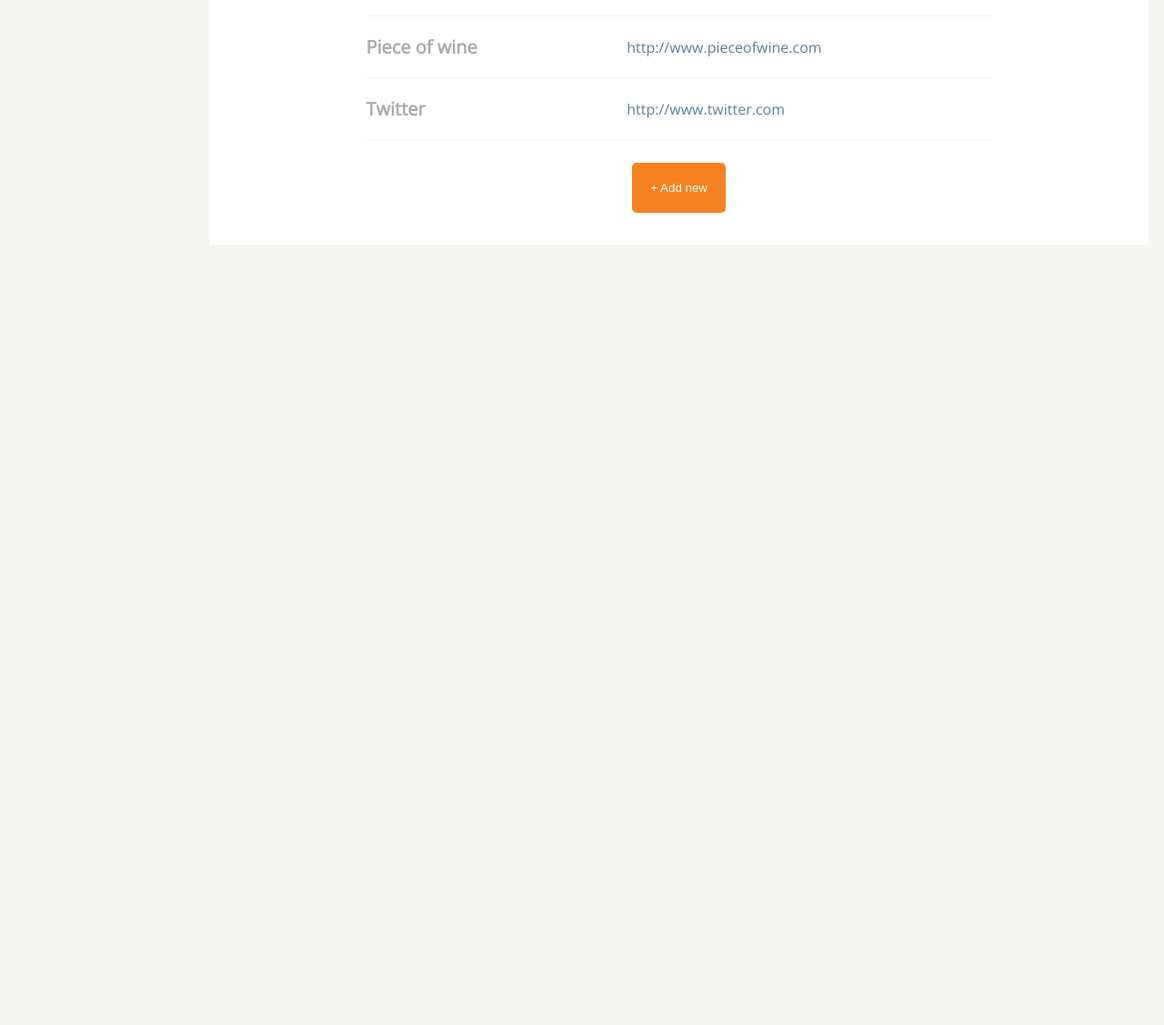
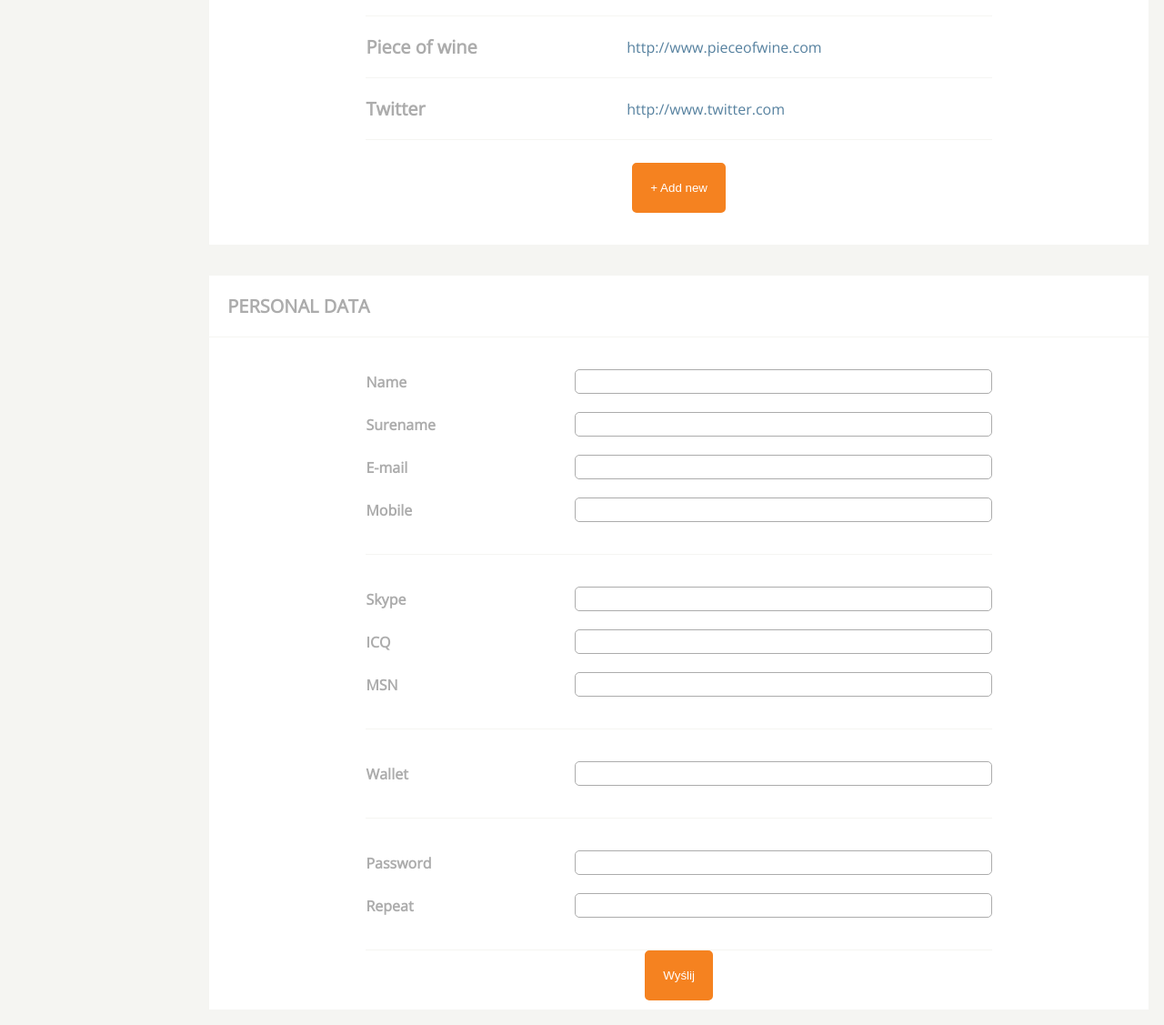
Before and after one commit to kamil-polanski/zadanie-9, a website: page index.html in a window 1280 px wide. Shown: the part 1226-2353 px from the top of the page at 91% size. Before the commit the page ends 1512 px from the top, so only its background shows below. Drawn offline with nearby package versions, Linux system fonts and the light colour scheme; files that its build step writes are made by us from their sources.

Commit message:
Add section personal data

```diff
--- a/index.html
+++ b/index.html
@@ -232,7 +232,59 @@
                 <div class="flex-row">
                     <button class="btn btn-large btn-orange">+ Add new</button>
                 </div>
-            </section>
+
+        </section>
+        <section class="col-s-12 col-xs-12 section-p_data">
+            <div class="row section">
+                <div class="row section-head section-line">
+                        <h2>personal data</h2>
+                </div>
+                <div class="flex-row distance-top">
+                    <form action="" method="POST" class="col-xs-8 col-s-8">
+                        <div class="field flex-row">
+                            <label class="col-xs-12 col-s-4">Name</label>
+                            <input type="text" name="name" class="col-xs-12 col-s-8">
+                        </div>
+                        <div class="field flex-row">
+                            <label class="col-xs-12 col-s-4">Surename</label>
+                            <input type="text" name="surename" class="col-xs-12 col-s-8">
+                        </div>
+                        <div class="field flex-row">
+                            <label class="col-xs-12 col-s-4">E-mail</label>
+                            <input type="email" name="emailaddress" class="col-xs-12 col-s-8">
+                        </div>
+                        <div class="field flex-row section-line distance-bottom">
+                            <label class="col-xs-12 col-s-4">Mobile</label>
+                            <input type="tel" name="mobile" class="col-xs-12 col-s-8">
+                        </div>
+                        <div class="field flex-row distance-top">
+                            <label class="col-xs-12 col-s-4">Skype</label>
+                            <input type="text" name="skype" class="col-xs-12 col-s-8">
+                        </div>
+                        <div class="field flex-row">
+                                <label class="col-xs-12 col-s-4">ICQ</label>
+                                <input type="text" name="icq" class="col-xs-12 col-s-8">
+                        </div>
+                        <div class="field flex-row section-line distance-bottom">
+                                <label class="col-xs-12 col-s-4">MSN</label>
+                                <input type="text" name="msn" class="col-xs-12 col-s-8">
+                        </div>
+                        <div class="field flex-row distance-top section-line distance-bottom">
+                            <label class="col-xs-12 col-s-4">Wallet</label>
+                            <input type="text" name="wallet" class="col-xs-12 col-s-8">
+                        </div>
+                        <div class="field flex-row distance-top">
+                                <label class="col-xs-12 col-s-4">Password</label>
+                                <input type="password" name="pwd" class="col-xs-12 col-s-8">
+                        </div>
+                        <div class="field flex-row section-line distance-bottom">
+                                <label class="col-xs-12 col-s-4">Repeat</label>
+                                <input type="password" name="rpwd" class="col-xs-12 col-s-8">
+                        </div>
+                        <button type="submit" class="btn btn-orange btn-large block_center">Wyślij</button>
+                    </form>
+                </div>
+            </div>
         </section>
     </div>
 </body>
--- a/sass/_variables.scss
+++ b/sass/_variables.scss
@@ -5,6 +5,7 @@ $light_grey_side: #282828;
 $blue: #56819F;
 $green: #59B66D;
 $light_grey: #ACACAC;
+$hover: #F1F3F3;
 $white: #fff;
 $font:  'Open Sans', sans-serif;
 
--- /dev/null
+++ b/sass/sections/p_data.scss
@@ -0,0 +1,23 @@
+@import "../variables";
+
+.section-p_data {
+    form {
+        label {
+            padding: 10px 0 3px 0;
+            color: $light_grey;
+            font-weight: bold;
+            @include respond-to("small") {
+                padding: 10px 0;
+            }
+        }
+        input {
+            color: $light_grey;
+            padding: 5px;
+            border-radius: 5px;
+            border: 1px solid;
+            @include respond-to("small") {
+                margin: 10px 0;
+            }
+        }
+    }
+}
--- a/sass/style.scss
+++ b/sass/style.scss
@@ -7,6 +7,7 @@
 @import "sections/date";
 @import "sections/numbers";
 @import "sections/links";
+@import "sections/p_data";
 @import "utilities/utilities";
 
 body {
--- a/sass/utilities/utilities.scss
+++ b/sass/utilities/utilities.scss
@@ -9,3 +9,13 @@ a {
   text-decoration: none;
   color: $blue;
 }
+.distance-bottom {
+  padding-bottom: 25px;
+}
+.distance-top {
+  padding-top: 25px;
+}
+.block_center {
+  display: block;
+  margin: 0 auto;
+}
```
